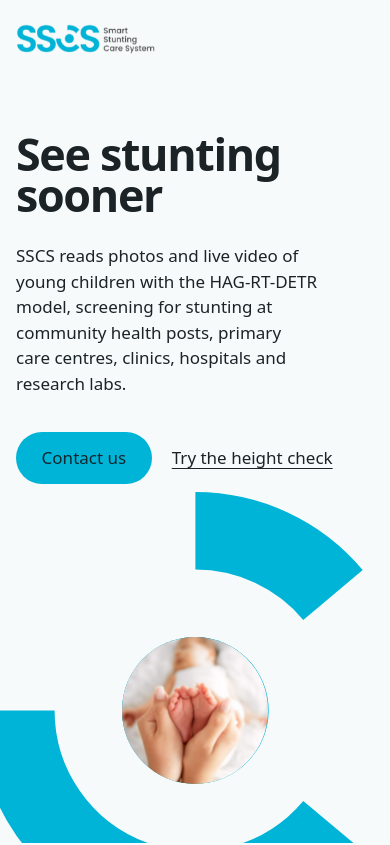
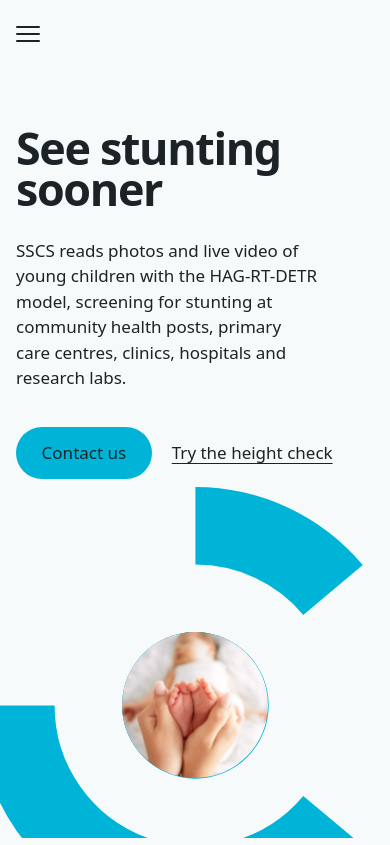
Before and after one commit to Jibrail0398/SSCS-Landing-Page, a React (Vite) app: page / in a window 390 px wide. Shown: the top 845 px of the page. Built offline with nearby package versions, Linux system fonts and the light colour scheme; a web font is replaced by a local one.

Commit message:
Revisi App Header

```diff
--- a/src/App.tsx
+++ b/src/App.tsx
@@ -222,18 +222,42 @@ function Stages() {
 export default function App() {
   useReveal()
   useHeroScroll()
+  const [menu, setMenu] = useState(false)
+  useEffect(() => {
+    if (!menu) return
+    const onKey = (e: KeyboardEvent) => e.key === 'Escape' && setMenu(false)
+    const wide = matchMedia('(min-width: 961px)')
+    const onWide = () => wide.matches && setMenu(false)
+    addEventListener('keydown', onKey)
+    wide.addEventListener('change', onWide)
+    return () => {
+      removeEventListener('keydown', onKey)
+      wide.removeEventListener('change', onWide)
+    }
+  }, [menu])
+  const close = () => setMenu(false)
   return (
     <>
-      <header className="bar">
-        <a className="mark" href="#top" aria-label="SSCS, back to top">
+      <header className={'bar' + (menu ? ' is-open' : '')}>
+        <button
+          type="button"
+          className="burger"
+          aria-expanded={menu}
+          aria-controls="main-nav"
+          aria-label={menu ? 'Close menu' : 'Open menu'}
+          onClick={() => setMenu((m) => !m)}
+        >
+          <span aria-hidden="true" />
+        </button>
+        <a className="mark" href="#top" aria-label="SSCS, back to top" onClick={close}>
           <img src="/logo-sscs.png" alt="SSCS Smart Stunting Care System" width={1600} height={386} />
         </a>
-        <nav aria-label="Main">
+        <nav aria-label="Main" id="main-nav">
           <ul className="nav">
-            <li><a className="link" href="#how">How it works</a></li>
-            <li><a className="link" href="#check">Height check</a></li>
-            <li><a className="link" href="#specs">Specifications</a></li>
-            <li><a className="link" href="#contact">Contact</a></li>
+            <li><a className="link" href="#how" onClick={close}>How it works</a></li>
+            <li><a className="link" href="#check" onClick={close}>Height check</a></li>
+            <li><a className="link" href="#specs" onClick={close}>Specifications</a></li>
+            <li><a className="link" href="#contact" onClick={close}>Contact</a></li>
           </ul>
         </nav>
       </header>
--- a/src/index.css
+++ b/src/index.css
@@ -54,7 +54,7 @@ button, input { font: inherit; color: inherit; }
 button { background: none; border: 0; padding: 0; cursor: pointer; }
 a { color: inherit; }
 fieldset { border: 0; padding: 0; }
-:target { scroll-margin-top: 2rem; }
+:target { scroll-margin-top: 6rem; }
 ::selection { background: var(--accent); color: var(--accent-ink); }
 :focus-visible { outline: 3px solid var(--accent-strong); outline-offset: 3px; }
 h1, h2, h3 { font-weight: 700; text-wrap: balance; letter-spacing: -0.02em; line-height: 1; }
@@ -86,8 +86,9 @@ p { max-width: 62ch; text-wrap: pretty; }
 /* ---------- bar ---------- */
 .bar {
   display: flex; align-items: center; gap: var(--gutter); padding: 1.25rem var(--margin);
-  position: relative; z-index: 2;
+  position: sticky; top: 0; z-index: 10; background: var(--bg);
 }
+.burger { display: none; }
 .mark { flex: none; }
 .mark img { width: auto; height: 2.5rem; background: none; }
 .bar nav { margin-left: auto; }
@@ -316,9 +317,25 @@ p { max-width: 62ch; text-wrap: pretty; }
 
 /* ---------- tablet and phone ---------- */
 @media (max-width: 960px) {
-  .nav { display: none; }
-  .bar { justify-content: space-between; }
+  .bar { flex-wrap: wrap; padding-block: 0.75rem; }
   .mark img { height: 2.1rem; }
+  .bar:not(.is-open) .mark, .bar:not(.is-open) nav { display: none; }
+  .bar nav { flex-basis: 100%; margin-left: 0; }
+  .nav { flex-direction: column; gap: 0; padding-block: 0.5rem 1rem; }
+  .nav a { display: flex; align-items: center; min-height: 3rem; font-size: var(--step-lead); font-weight: 500; }
+
+  .burger { display: grid; place-items: center; width: 2.75rem; height: 2.75rem; margin-left: -0.6rem; flex: none; }
+  .burger span, .burger span::before, .burger span::after {
+    display: block; width: 1.5rem; height: 2px; background: currentColor; border-radius: 2px;
+    transition: transform var(--t-hover) var(--ease-out), background-color var(--t-hover) ease;
+  }
+  .burger span { position: relative; }
+  .burger span::before, .burger span::after { content: ''; position: absolute; left: 0; }
+  .burger span::before { transform: translateY(-7px); }
+  .burger span::after { transform: translateY(7px); }
+  .bar.is-open .burger span { background: transparent; }
+  .bar.is-open .burger span::before { transform: rotate(45deg); }
+  .bar.is-open .burger span::after { transform: rotate(-45deg); }
 
   .hero { display: block; min-height: 0; padding-block: 7svh 0; }
   .hero-copy { max-width: none; }
```
